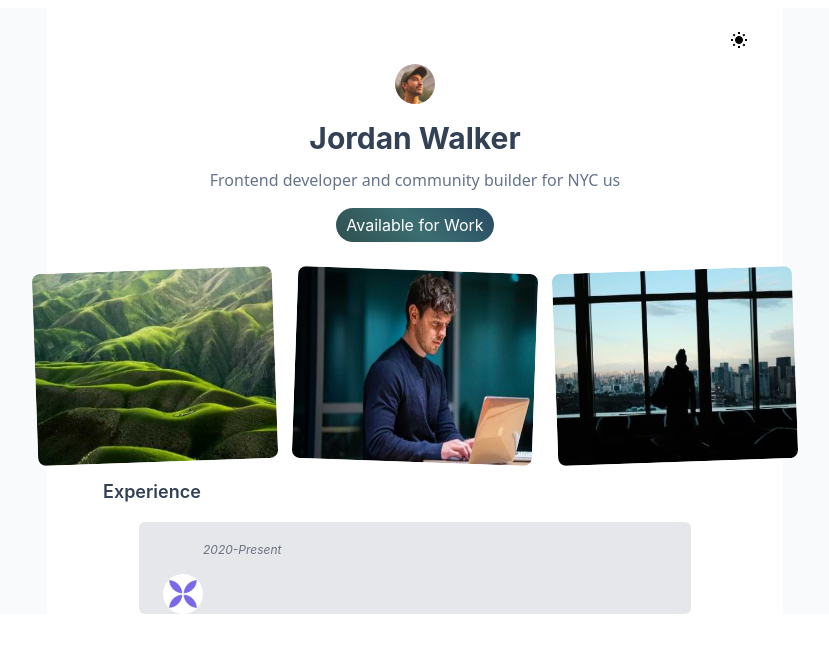
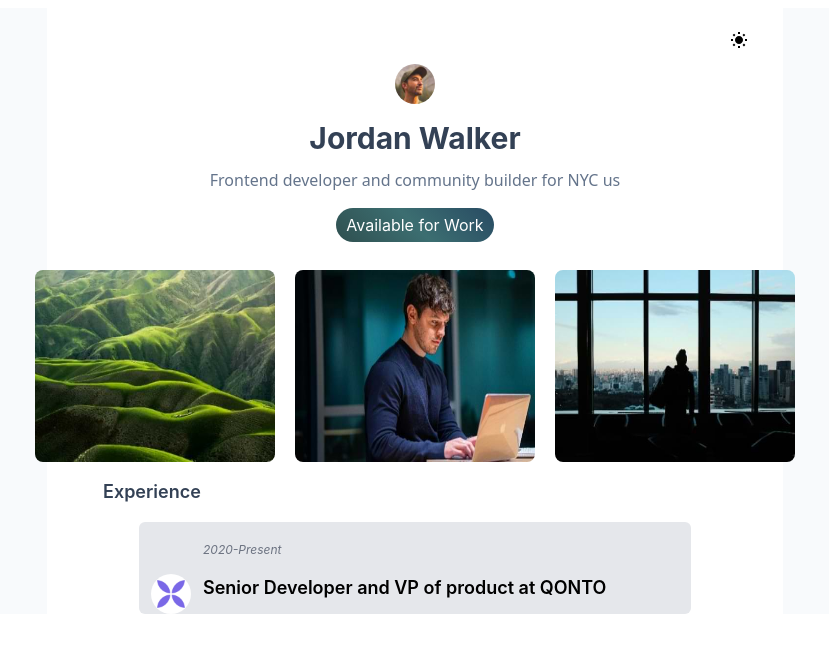
Before and after one commit to vyas2610/Portfolio-Template, a React (Create React App) app: page / in a window 1280 px wide. Shown: the top 652 px of the page, without its empty margins (225-1054 px from the left). Built offline with nearby package versions, Linux system fonts and the light colour scheme.

Commit message:
performing events on slider image

```diff
--- a/src/components/Main.jsx
+++ b/src/components/Main.jsx
@@ -1,16 +1,20 @@
 import React from "react";
 import Avatar from "@mui/material/Avatar";
 export const Main = () => {
+
   return (
     <div className="bg-white">
       <h2 className="text-slate-700 pt-9 px-14 pb-4 text-lg font-semibold">
         Experience
       </h2>
-      <div className="w-3/4 justify-self-center rounded-md bg-gray-200 ">
-        <p className="pt-5 pl-16 pb-4 text-xs italic text-gray-500">
-          2020-Present
-        </p>
-        <Avatar alt="QONTO" src="./images/qonto_logo.png" className="mx-6 " />
+      <div className="lg:w-3/4 sm:w-5/6 justify-self-center rounded-md bg-gray-200 ">
+            <p className="pt-5 pl-16 pb-4 text-xs italic text-gray-500">
+            2020-Present
+            </p>
+        <div className="flex  hover:cursor-pointer">
+            <Avatar alt="QONTO" src="./images/qonto_logo.png" className="mx-3 " />
+            <h3 className="text-sm md:text-base lg:text-lg font-semibold">Senior Developer and VP of product at QONTO</h3>
+        </div>
       </div>
     </div>
   );
--- a/src/components/header.jsx
+++ b/src/components/header.jsx
@@ -1,7 +1,13 @@
-import React from "react";
+import React, {useState} from "react";
 import Avatar from "@mui/material/Avatar";
 
 const Header = () => {
+  const [isHovered, setIsHovered] = useState(true);
+
+ const handleMouseOver = () => setIsHovered(false);
+  const handleMouseOut = () => setIsHovered(true);
+
+
   return (
     <div className="text-center bg-white ">
       <img
@@ -22,28 +28,28 @@ const Header = () => {
       </p>
       <button className="btn mt-4">Available for Work</button>
       <div className=" h-50 w-4/5 m-auto mt-2 ">
-        <div className=" md:flex md:flex-row  gap-5 sm:flex sm:flex-col  sm:justify-self-center">
-          <div className="lg:w-60 lg:h-48 md:w-52 md:h-40 sm:w-60 sm:h-40">
+        <div className="md:flex md:flex-row  gap-5 sm:flex sm:flex-col  sm:justify-self-center">
+
+          <div className={`lg:w-60 lg:h-48 md:w-52 md:h-40 sm:w-60 sm:h-40 ${isHovered ? 'img1' : ''}`} onMouseEnter={handleMouseOver} onMouseLeave={handleMouseOut}>
             <img
               src="./images/slider3.jpg"
               alt=""
-              className="w-full h-full rounded-lg  img-1 my-5 "
+              className="w-full h-full rounded-lg my-5 "
+            />
+          </div>
+          <div className={`lg:w-60 lg:h-48 md:w-52 md:h-40 sm:w-60 sm:h-40 ${isHovered ? 'img2' : ''}`} onMouseEnter={handleMouseOver} onMouseLeave={handleMouseOut}>
+            <img
+              src="./images/slider2.jpg"
+              alt=""
+              className="w-full h-full rounded-lg my-5 "
             />
           </div>
 
-          <div className="lg:w-60 lg:h-48 md:w-52 md:h-40 sm:w-60 sm:h-40 sm:hover:scale-110 sm:hover:ease-in-out">
-            <img
-              src="./images/slider2.jpg"
-              alt=""
-              className="w-full h-full rounded-lg  img-2 my-5 "
-            />
-          </div>
-
-          <div className="lg:w-60 lg:h-48 md:w-52 md:h-40 sm:w-60 sm:h-40">
+          <div className={`lg:w-60 lg:h-48 md:w-52 md:h-40 sm:w-60 sm:h-40 ${isHovered ? 'img1' : ''}`} onMouseEnter={handleMouseOver} onMouseLeave={handleMouseOut}>
             <img
               src="./images/slider1.jpg"
               alt=""
-              className="w-full h-full rounded-lg  img-1 my-5 "
+              className="w-full h-full rounded-lg my-5 "
             />
           </div>
         </div>
```
